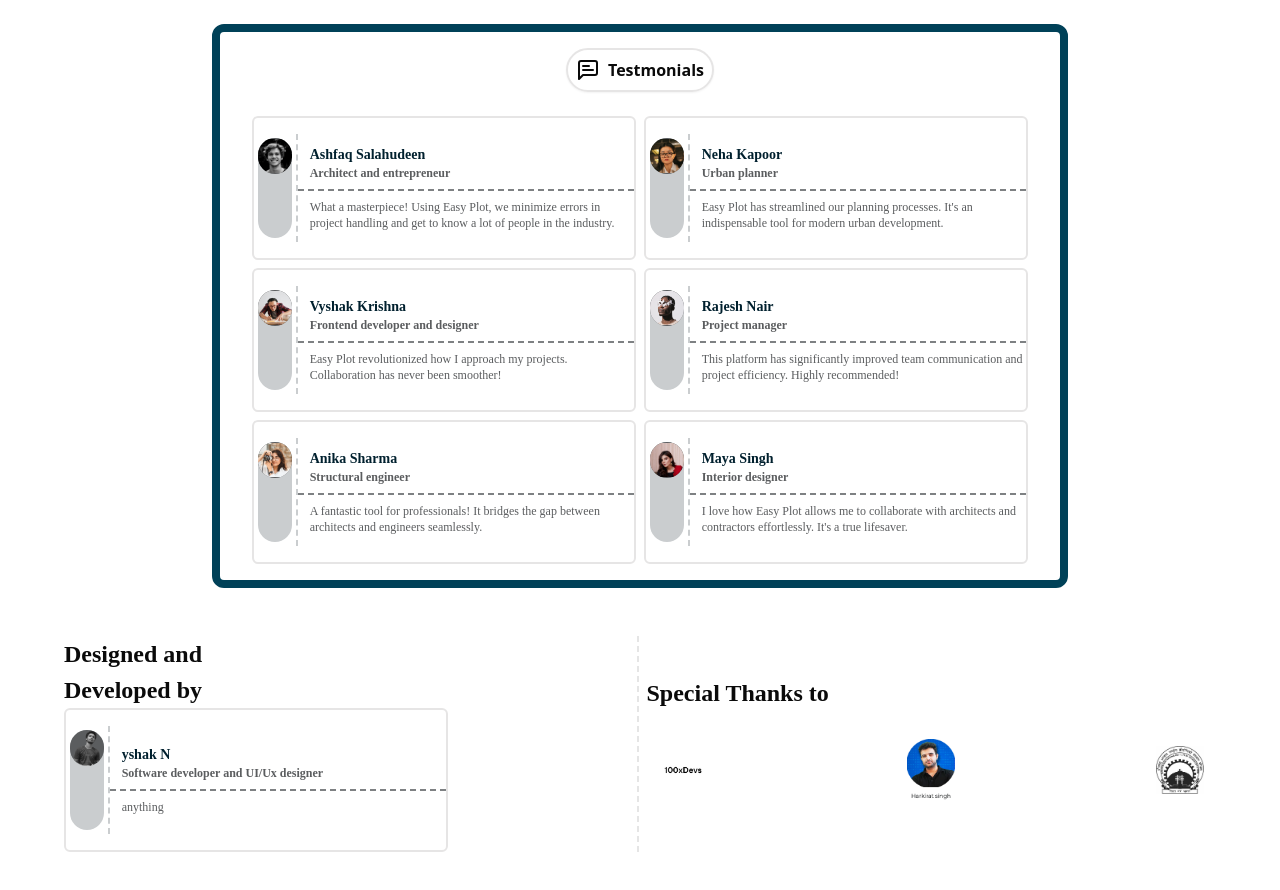
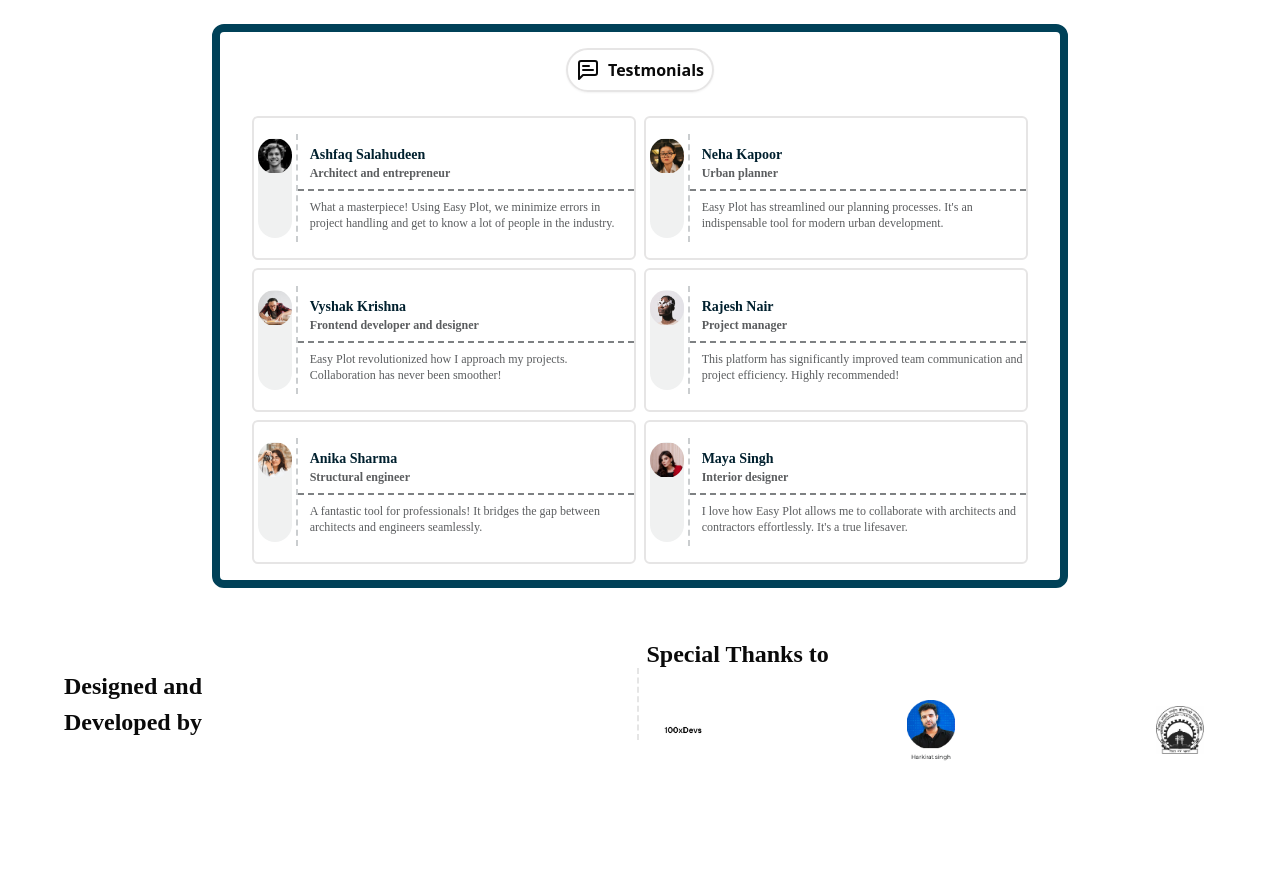
Before and after one commit to Vy-shak/Easyplot-Landing, a Next.js app: page /welcome in a window 1280 px wide. Shown: the part 2700-3590 px from the top of the page. After the commit the page ends 3537 px from the top, so only its background shows below. Built offline with nearby package versions, Linux system fonts and the light colour scheme.

Commit message:
Only footer left

```diff
--- a/app/(marketing)/Sections/Footer.tsx
+++ b/app/(marketing)/Sections/Footer.tsx
@@ -12,7 +12,7 @@ function Footer() {
         <section className='w-full flexBetween pt-12'>
             <div className='w-full  border-r-2 border-dashed  flex flex-col justify-start items-start'>
                 <h3 className='text-2xl leading-normal font-Montserrat font-bold'><span>Designed and </span><br /><span>Developed by</span></h3>
-                <TestmoniCard ProfileImg={me} opinion='anything' name='yshak N' about='Software developer and UI/Ux designer' />
+
             </div>
             <div className='w-full pl-2 flex space-y-4 flex-col justify-start items-start'>
                 <h3 className='text-2xl leading-normal font-Montserrat font-bold'><span>Special Thanks to</span></h3>
--- a/app/customComp/Landing/TestmoniCard.tsx
+++ b/app/customComp/Landing/TestmoniCard.tsx
@@ -19,8 +19,8 @@ function TestmoniCard({ name, about, opinion, ProfileImg }: card) {
     return (
         <motion.div initial={{ scale: 1, }} whileHover={{ scale: 1.04, }} className='flex border-2 h-36 hover:z-30 hover:drop-shadow-md hover:border-bluePrimary-400 shadow-bluePrimary-300 border-stroke-500 py-4 justify-center items-stretch w-96 rounded-md hover:bg-white '>
             <div className='flex p-1 justify-center items-stretch border-r-2 border-neutral-200 border-dashed w-12'>
-                <div className='flex justify-start items-start bg-neutral-200 rounded-full '>
-                    <Image className='w-10 relative top-0 h-9 bg-neutral-500 object-contain rounded-full' src={ProfileImg} alt='profiles' />
+                <div className='flex justify-start items-start bg-neutral-100 rounded-full '>
+                    <Image className='w-10 border-primaryBlue-300 relative top-0 h-9 object-contain rounded-full' src={ProfileImg} alt='profiles' />
                 </div>
             </div>
             <div className=' flex justify-center items-center flex-col w-full'>
```
